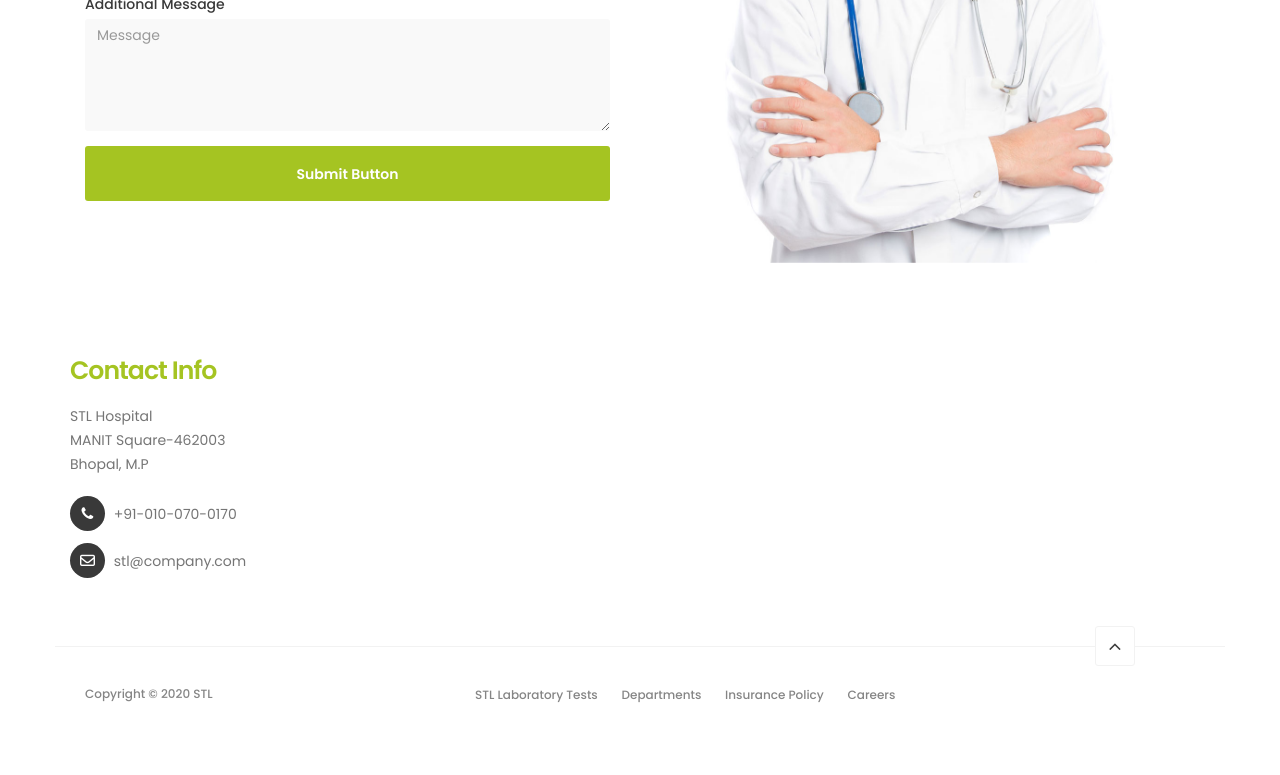
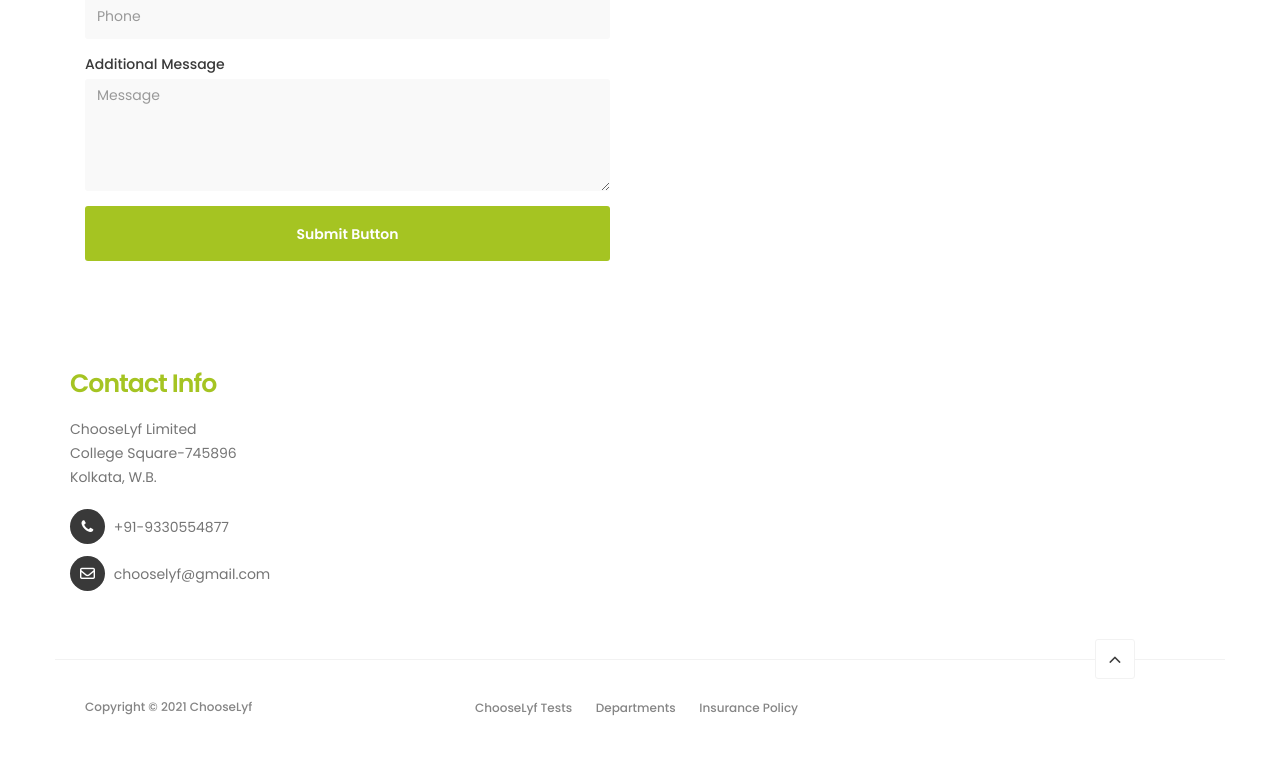
Before and after one commit to sainikcodes24x7/ChooseLyf, a PHP site: page / in a window 1280 px wide. Shown: the part 2122-2897 px from the top of the page. Before the commit the page ends 2825 px from the top, so only its background shows below. Run offline with PHP 8.4, Linux system fonts and the light colour scheme; the visitor is signed in with stand-in values (Sample User, id 1); some libraries are stand-ins or nearby versions.

Commit message:
pagesEdit

```diff
--- a/index.php
+++ b/index.php
@@ -1174,7 +1174,7 @@
 
                               <!-- SECTION TITLE -->
                               <div class="section-title wow fadeInUp" data-wow-delay="0.4s">
-                                   <h2>What are your symptoms?</h2>
+                                   <h2>Do You Have Any symptoms?</h2>
                               </div>
 
                               <div class="wow fadeInUp" data-wow-delay="0.8s">
@@ -1183,7 +1183,7 @@
                                    <div class="col-md-12 col-sm-12">
 
                                         <div>
-                                          <h3 class="class1">  <label for="select"><a href="new-detail.php">Click me to Select Symptoms <i class="fas fa-stethoscope"></i></i></a></label></h3>
+                                          <h3 class="class1">  <label for="select"><a href="new-detail.php">WANT TO KNOW ABOUT YOUR SYMPTOMS <i class="fas fa-stethoscope"></i></i></a></label></h3>
                                         </div>
                                    </div>
 
@@ -1264,7 +1264,7 @@
                     </div>
 
                    <div class="col-md-6 col-sm-6">
-                         <img src="images/appointment-image.jpg" class="img-responsive" alt="">
+                         <img src="https://webstockreview.net/images/clipart-doctor-sign.jpg" class="img-responsive" alt="">
                    </div>
 
                </div>
@@ -1282,11 +1282,11 @@
                     <div class="col-md-4 col-sm-6">
                          <div class="footer-thumb">
                               <h4 class="wow fadeInUp" data-wow-delay="0.4s">Contact Info</h4>
-                              <p>STL Hospital<br>MANIT Square-462003<br>Bhopal, M.P</p>
+                              <p>ChooseLyf Limited<br>College Square-745896<br>Kolkata, W.B.</p>
 
                               <div class="contact-info">
-                                   <p><i class="fa fa-phone"></i> +91-010-070-0170</p>
-                                   <p><i class="fa fa-envelope-o"></i> <a href="#">stl@company.com</a></p>
+                                   <p><i class="fa fa-phone"></i> +91-9330554877</p>
+                                   <p><i class="fa fa-envelope-o"></i> <a href="#">chooselyf@gmail.com</a></p>
                               </div>
                          </div>
                     </div>
@@ -1297,15 +1297,15 @@
                     <div class="col-md-12 col-sm-12 border-top">
                          <div class="col-md-4 col-sm-6">
                               <div class="copyright-text">
-                                   <p>Copyright &copy; 2020 STL </p>
+                                   <p>Copyright &copy; 2021 ChooseLyf</p>
                               </div>
                          </div>
                          <div class="col-md-6 col-sm-6">
                               <div class="footer-link">
-                                   <a href="#">STL Laboratory Tests</a>
+                                   <a href="#">ChooseLyf Tests</a>
                                    <a href="#">Departments</a>
                                    <a href="#">Insurance Policy</a>
-                                   <a href="#">Careers</a>
+                                   <!-- <a href="#">Careers</a> -->
                               </div>
                          </div>
                          <div class="col-md-2 col-sm-2 text-align-center">
```
Also changed, not shown: Book1.csv (+1 -1 lines), new-detail.php (+25 -19 lines).
